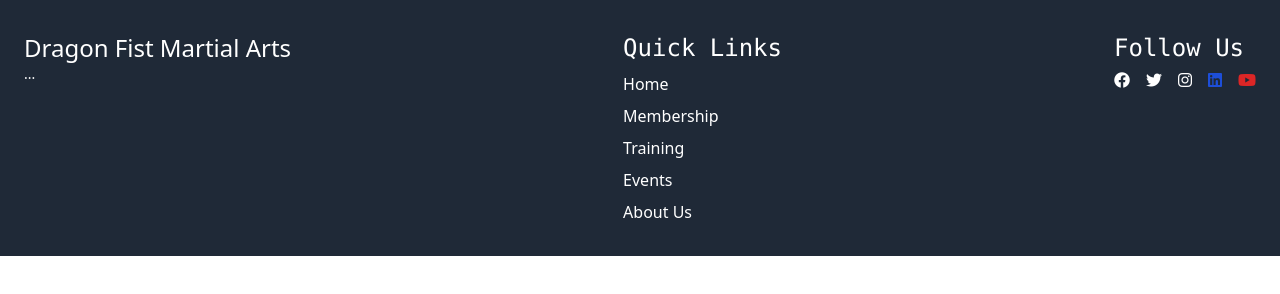
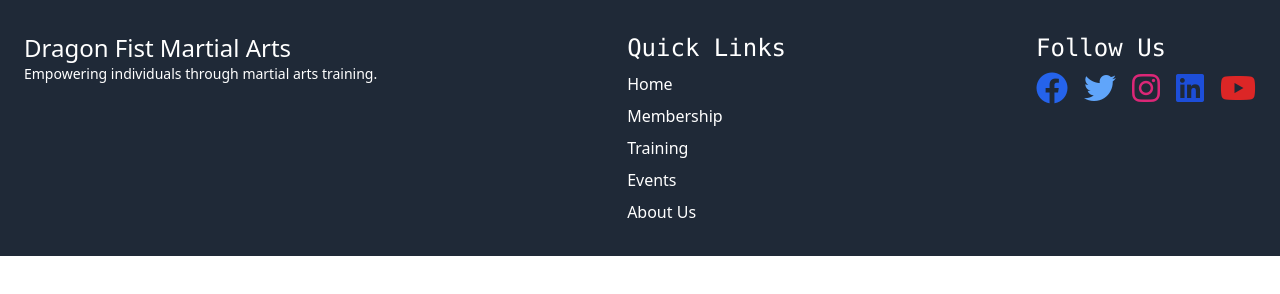
Before and after one commit to Sushanth1425/dragon-fist-website, a plain HTML site: page footer.html in a window 1280 px wide. Drawn offline with nearby package versions, Linux system fonts and the light colour scheme.

Commit message:
Update footer.html

```diff
--- a/footer.html
+++ b/footer.html
@@ -1,49 +1,42 @@
-
 <footer class="bg-gray-800 text-white py-8">
   <div class="container mx-auto px-6">
     <div class="flex flex-col md:flex-row justify-between items-start">
       <div class="mb-4 md:mb-0">
         <h1 class="text-2xl font-campton">Dragon Fist Martial Arts</h1>
-          <p class="text-sm">...</p>
+        <p class="text-sm">Empowering individuals through martial arts training.</p>
       </div>
 
-
       <div class="flex flex-col space-y-2 mb-4 md:mb-0">
-          <h1 class=" text-2xl font-mono ">Quick Links</h1>
-          <a href="index.html" class="hover:text-red-600">Home</a>
-          <a href="membership.html" class="hover:text-red-600">Membership</a>
-          <a href="training.html" class="hover:text-red-600">Training</a>
-          <a href="events.html" class="hover:text-red-600">Events</a>
-          <a href="aboutus.html" class="hover:text-red-600">About Us</a>
-
+        <h1 class="text-2xl font-mono">Quick Links</h1>
+        <a href="index.html" class="hover:text-red-600 transition-colors duration-300 hover:bg">Home</a>
+        <a href="membership.html" class="hover:text-red-600 transition-colors duration-300 hover:bg">Membership</a>
+        <a href="training.html" class="hover:text-red-600 transition-colors duration-300 hover:bg">Training</a>
+        <a href="events.html" class="hover:text-red-600 transition-colors duration-300 hover:bg">Events</a>
+        <a href="aboutus.html" class="hover:text-red-600 transition-colors duration-300 hover:bg">About Us</a>
       </div>
       <div class="flex flex-col space-y-2 mb-4 md:mb-0">
         <h4 class="text-2xl font-mono">Follow Us</h4>
         <div class="flex space-x-4">
-        <a href="https://facebook.com" target="_blank" class="text-xs-blue-600 hover:text-blue-800">
-          <i class="fab fa-facebook"></i>
+          <a href="https://facebook.com" target="_blank" class="text-blue-600 hover:text-blue-800 transition-colors duration-300 transform hover:scale-125">
+            <i class="fab fa-facebook fa-2x"></i>
           </a>
-
-        <a href="https://twitter.com" target="_blank" class="text-xs-blue-400 hover:text-blue-600">
-          <i class="fab fa-twitter"></i>
+          <a href="https://twitter.com" target="_blank" class="text-blue-400 hover:text-blue-600 transition-colors duration-300 transform hover:scale-125">
+            <i class="fab fa-twitter fa-2x"></i>
           </a>
-
-        <a href=https://www.instagram.com/dragon_fist_vitap/ target="_blank" class="text-xs-pink-600 hover:text-pink-800">
-          <i class="fab fa-instagram"></i>
+          <a href="https://www.instagram.com/dragon_fist_vitap/" target="_blank" class="text-pink-600 hover:text-pink-800 transition-colors duration-300 transform hover:scale-125">
+            <i class="fab fa-instagram fa-2x"></i>
           </a>
-
-        <a href=https://www.linkedin.com/company/dragon-fist-martial-arts/ target="_blank" class="text-blue-700 hover:text-blue-900">
-          <i class="fab fa-linkedin"></i>
+          <a href="https://www.linkedin.com/company/dragon-fist-martial-arts/" target="_blank" class="text-blue-700 hover:text-blue-900 transition-colors duration-300 transform hover:scale-125">
+            <i class="fab fa-linkedin fa-2x"></i>
           </a>
-
-        <!-- YouTube -->
-        <a href="https://youtube.com" target="_blank" class="text-red-600 hover:text-red-800">
-          <i class="fab fa-youtube"></i>
-        </a>
+          <a href="https://youtube.com" target="_blank" class="text-red-600 hover:text-red-800 transition-colors duration-300 transform hover:scale-125">
+            <i class="fab fa-youtube fa-2x"></i>
           </a>
         </div>
       </div>
+    </div>
+  </div>
 </footer>
+
 <link href="https://cdnjs.cloudflare.com/ajax/libs/font-awesome/6.0.0/css/all.min.css" rel="stylesheet">
 <script src="https://cdn.tailwindcss.com"></script>
-</svg>
```
Lines whose indentation alone changed are shown as unchanged.
